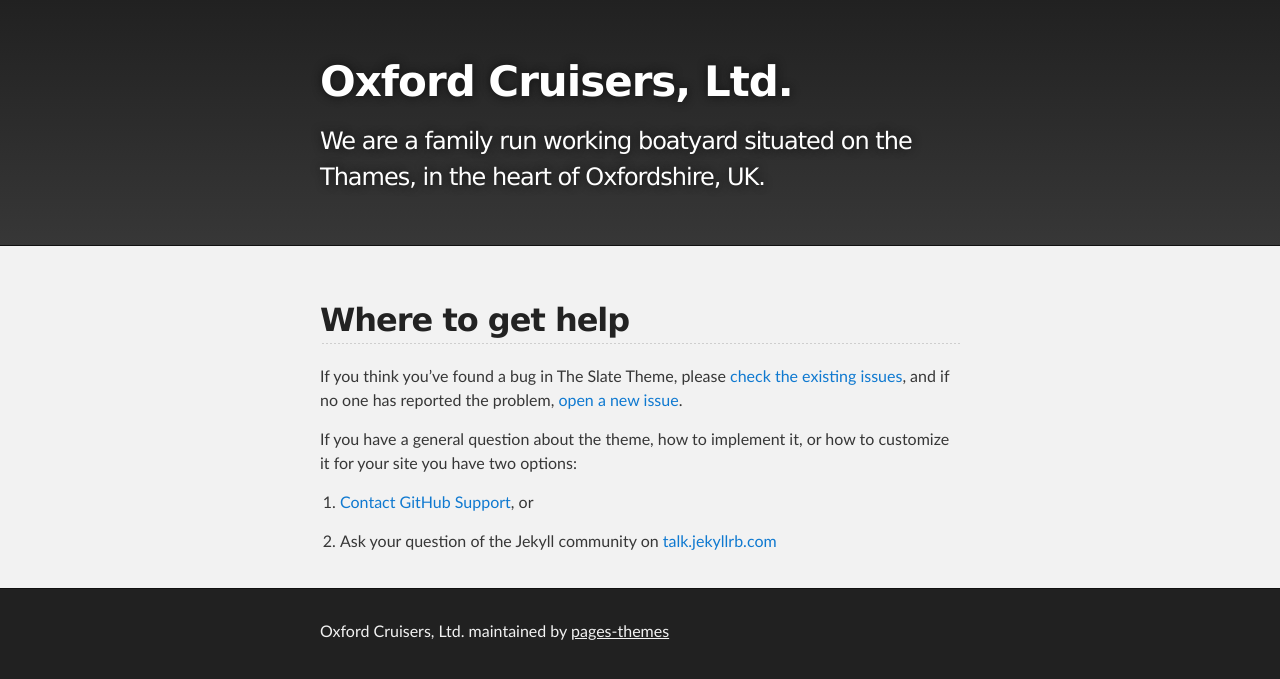
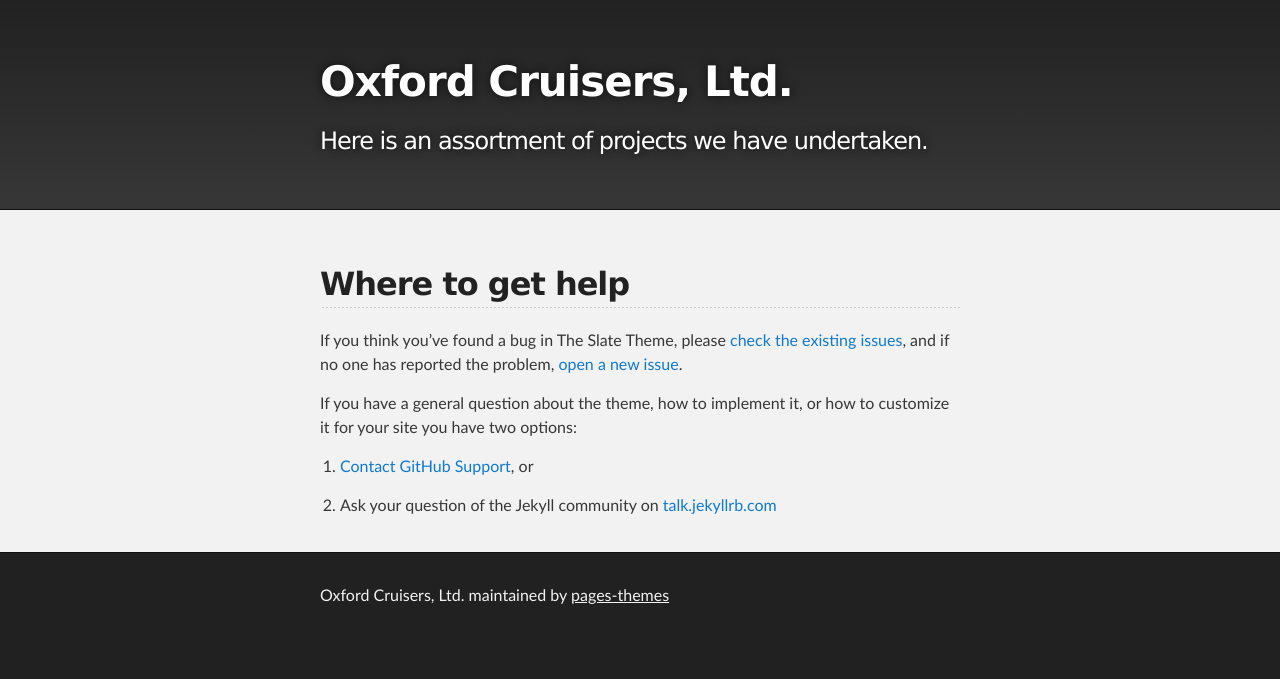
Before and after one commit to pages-themes/slate, a Jekyll site: the page built from docs/SUPPORT.md, in a window 1280 px wide. Shown: the top 679 px of the page. Built offline with Jekyll 4.4.1, drawn with Linux system fonts in a browser that asks for light colours; our own code applies the rules of GitHub Pages for plain Markdown files.

Commit message:
Update Description

```diff
--- a/_config.yml
+++ b/_config.yml
@@ -1,5 +1,5 @@
 title: Oxford Cruisers, Ltd.
-description: We are a family run working boatyard situated on the Thames, in the heart of Oxfordshire, UK.
+description: Here is an assortment of projects we have undertaken.
 show_downloads: true
 google_analytics:
 theme: jekyll-theme-slate
```
Also changed, not shown: 2 other files.
